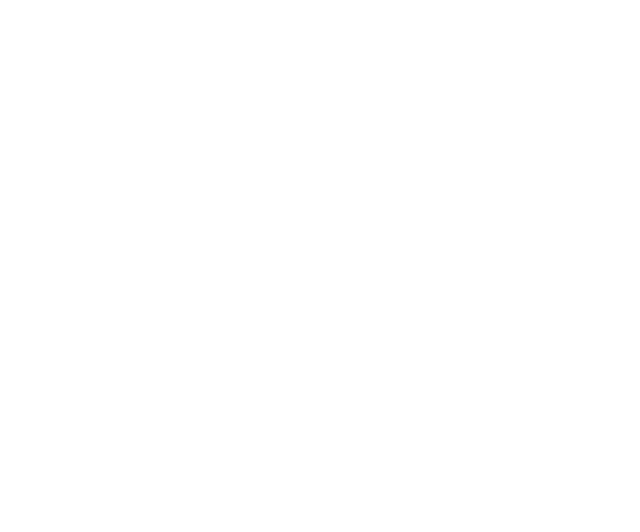
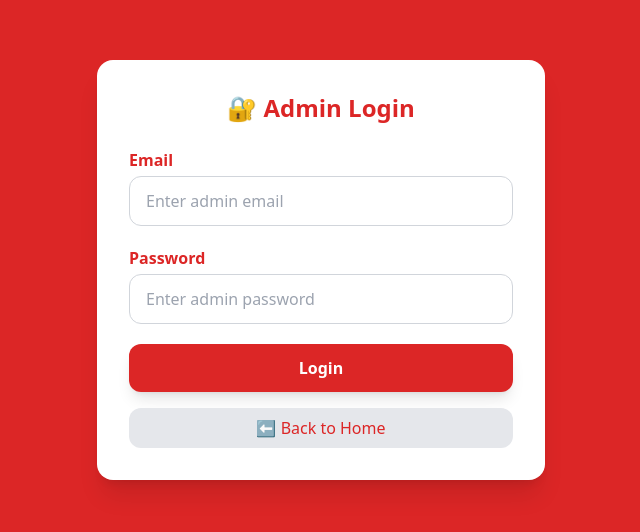
Before and after one commit to Gayathri-Sangeetha/Blood-community-frontend-, a React (Vite) app: page /admin-login in a window 1280 px wide. Before the commit this address had no page. Shown: the part 130-662 px from the top of the page, without its empty margins (319-959 px from the left). Built offline with nearby package versions, Linux system fonts and the light colour scheme.

Commit message:
Added Admin Page

```diff
--- a/src/App.jsx
+++ b/src/App.jsx
@@ -1,10 +1,12 @@
 import {BrowserRouter,Routes,Route }from 'react-router-dom'
 import Home from './pages/Home.jsx'
+import AdminLogin from './pages/AdminLogin.jsx';
 const App=()=>{
   return (
     <BrowserRouter>
     <Routes>
       <Route path='/' element={<Home/>}/>
+      <Route path='admin-login' element={<AdminLogin/>}/>
     </Routes>
     </BrowserRouter>);}
 
--- /dev/null
+++ b/src/pages/AdminLogin.jsx
@@ -0,0 +1,80 @@
+import React, { useState } from "react";
+import { useNavigate } from "react-router-dom";
+
+const AdminLogin = () => {
+  const navigate = useNavigate();
+  const [email, setEmail] = useState("");
+  const [password, setPassword] = useState("");
+
+  const handleLogin = (e) => {
+    e.preventDefault();
+
+    //temporary checking
+    if (email === "admin@gmail.com" && password === "admin123") {
+      alert("Login Successful!");
+      navigate("/admin-dashboard");
+    } else {
+      alert("Invalid Credentials");
+    }
+  };
+
+  return (
+    <div className="min-h-screen bg-red-600 flex items-center justify-center px-4">
+      <div className="bg-white w-full max-w-md rounded-2xl shadow-xl p-8">
+
+        <h2 className="text-2xl font-bold text-center text-red-600 mb-6">
+          🔐 Admin Login
+        </h2>
+
+        <form onSubmit={handleLogin} className="flex flex-col gap-5">
+          <div>
+            <label className="text-red-600 font-semibold">Email</label>
+            <input
+              type="email"
+              className="w-full mt-1 px-4 py-3 border border-gray-300 rounded-xl focus:outline-none
+                         focus:ring-2 focus:ring-red-400"
+              placeholder="Enter admin email"
+              value={email}
+              onChange={(e) => setEmail(e.target.value)}
+              required
+            />
+          </div>
+
+
+          <div>
+            <label className="text-red-600 font-semibold">Password</label>
+            <input
+              type="password"
+              className="w-full mt-1 px-4 py-3 border border-gray-300 rounded-xl focus:outline-none
+                         focus:ring-2 focus:ring-red-400"
+              placeholder="Enter admin password"
+              value={password}
+              onChange={(e) => setPassword(e.target.value)}
+              required
+            />
+          </div>
+
+          <button
+            type="submit"
+            className="w-full bg-red-600 text-white font-semibold py-3 rounded-xl shadow-lg
+                       hover:bg-red-700 transition-all"
+          >
+            Login
+          </button>
+
+        </form>
+
+
+        <button
+          onClick={() => navigate("/")}
+          className="mt-4 w-full bg-gray-200 text-red-600 py-2 rounded-xl hover:bg-gray-300 transition-all"
+        >
+          ⬅ Back to Home
+        </button>
+
+      </div>
+    </div>
+  );
+};
+
+export default AdminLogin;
```
